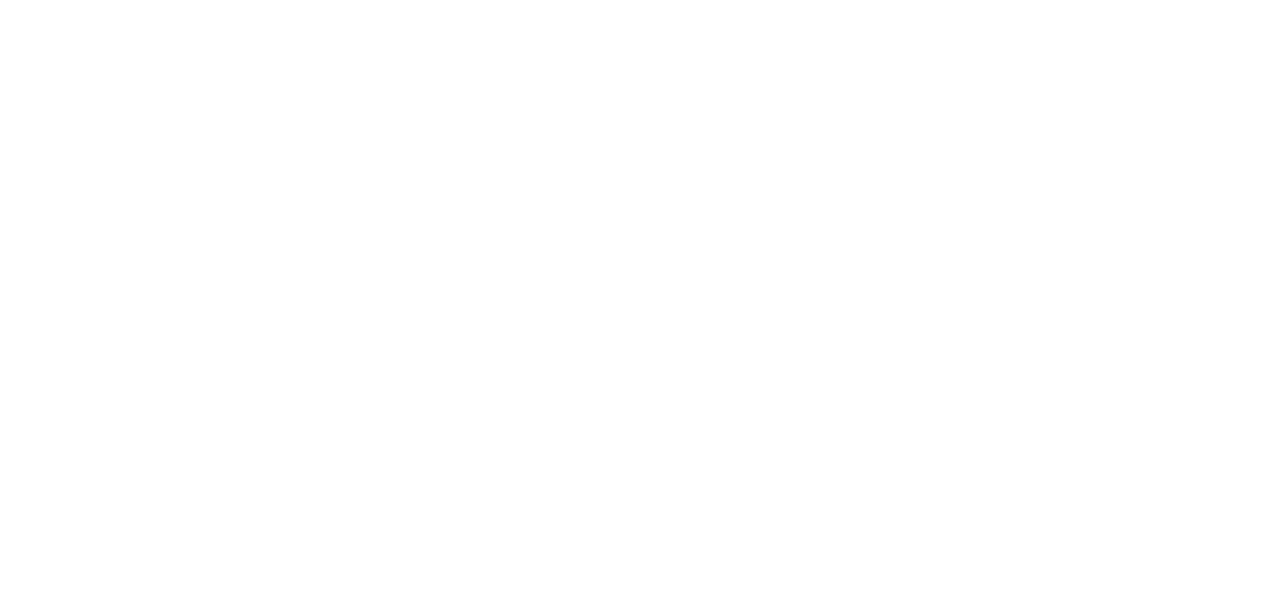
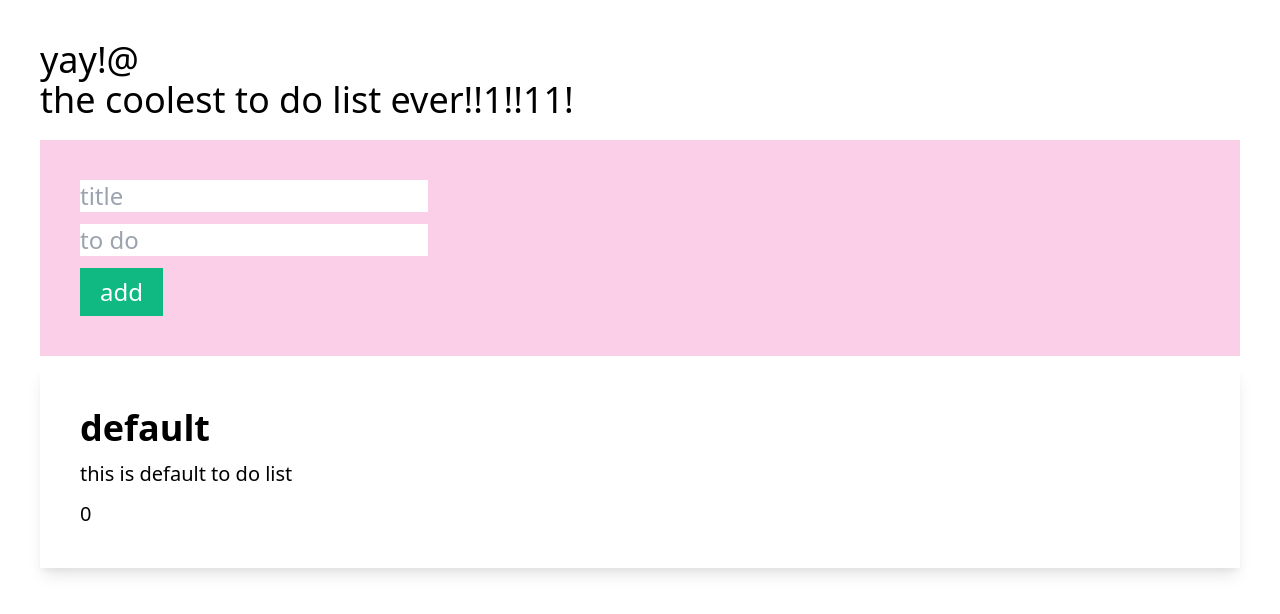
Before and after one commit to thisnat/learn-mern, a React (Create React App) app: page /lab5 in a window 1280 px wide. Shown: the top 614 px of the page. Built offline with nearby package versions, Linux system fonts and the light colour scheme.

Commit message:
very very simple to do list done 😎

```diff
--- a/src/App.js
+++ b/src/App.js
@@ -7,6 +7,7 @@
 import Lab3 from './views/Lab3';
 import Lab4 from './views/Lab4';
 import Lab4Edit from './views/Lab4edit';
+import Lab5 from './views/Lab5'
 
 class App extends Component {
     render() {
@@ -20,6 +21,7 @@
                         <Route path="/lab3" component={Lab3} />
                         <Route exact path="/lab4" component={Lab4} />
                         <Route path="/lab4/edit/:id" component={Lab4Edit} />
+                        <Route path="/lab5" component={Lab5} />
                     </Switch>
                 </Router>
             </div>
--- /dev/null
+++ b/src/components/TodoAdd.js
@@ -0,0 +1,27 @@
+import React,{ useState } from 'react';
+
+const TodoAdd = ({ addToDoItem }) => {
+    let [todoItem,setToDoItem] = useState([]);
+
+    const handleAddBtn = (e) => {
+        e.preventDefault();
+
+        addToDoItem(todoItem);
+    }
+
+    return (
+        <div className="px-10 py-10 mt-5 bg-pink-200 text-2xl">
+            <input type="text" placeholder="title" onChange={(e) => {
+                setToDoItem({...todoItem , title:e.target.value});
+            }}/>
+            <br />
+            <input type="text" placeholder="to do" className="mt-3" onChange={(e) => {
+                setToDoItem({...todoItem , todo:e.target.value});
+            }}/>
+            <br />
+            <button onClick={handleAddBtn} className="mt-3 px-5 py-2 bg-green-500 text-white">add</button>
+        </div>
+    );
+};
+
+export default TodoAdd;
--- /dev/null
+++ b/src/components/TodoItem.js
@@ -0,0 +1,13 @@
+import React from 'react';
+
+const TodoItem = ({ title,todo,index }) => {
+    return (
+        <div className="px-10 py-10 mt-3 shadow-lg">
+            <p className="text-4xl font-bold">{title}</p>
+            <p className="mt-3 text-xl">{todo}</p>
+            <p className="mt-3 text-xl">{index}</p>
+        </div>
+    );
+};
+
+export default TodoItem;
--- a/src/views/Home.js
+++ b/src/views/Home.js
@@ -25,6 +25,8 @@
                             <a href="/lab3">lab3 - fanboi.ch clone</a>
                             <br/>
                             <a href="/lab4">lab4 - mongodb 101</a>
+                            <br/>
+                            <a href="/lab5">lab5 - yet another to do list</a>
                         </div>
                     </div>
                 </div>
--- /dev/null
+++ b/src/views/Lab5.js
@@ -0,0 +1,25 @@
+import React from 'react';
+import TodoAdd from '../components/TodoAdd';
+import TodoItem from '../components/TodoItem';
+
+const Lab5 = () => {
+    const [todoList,setTodolist] = React.useState([{ title:"default",todo:"this is default to do list" }]);
+
+    const addToDoItem = ({title,todo}) => {
+        const newTodo = [...todoList, { title,todo }];
+        setTodolist(newTodo);
+    }
+
+    return (
+        <div className="px-10 py-10" id="za">
+            <p className="text-4xl">yay!@</p>
+            <p className="text-4xl">the coolest to do list ever!!1!!11!</p>
+            <TodoAdd addToDoItem={addToDoItem}/>
+            {
+                todoList.map((data,i) => (<TodoItem key={i} title={data.title} todo={data.todo} index={i}/>))
+            }
+        </div>
+    );
+};
+
+export default Lab5;
```
